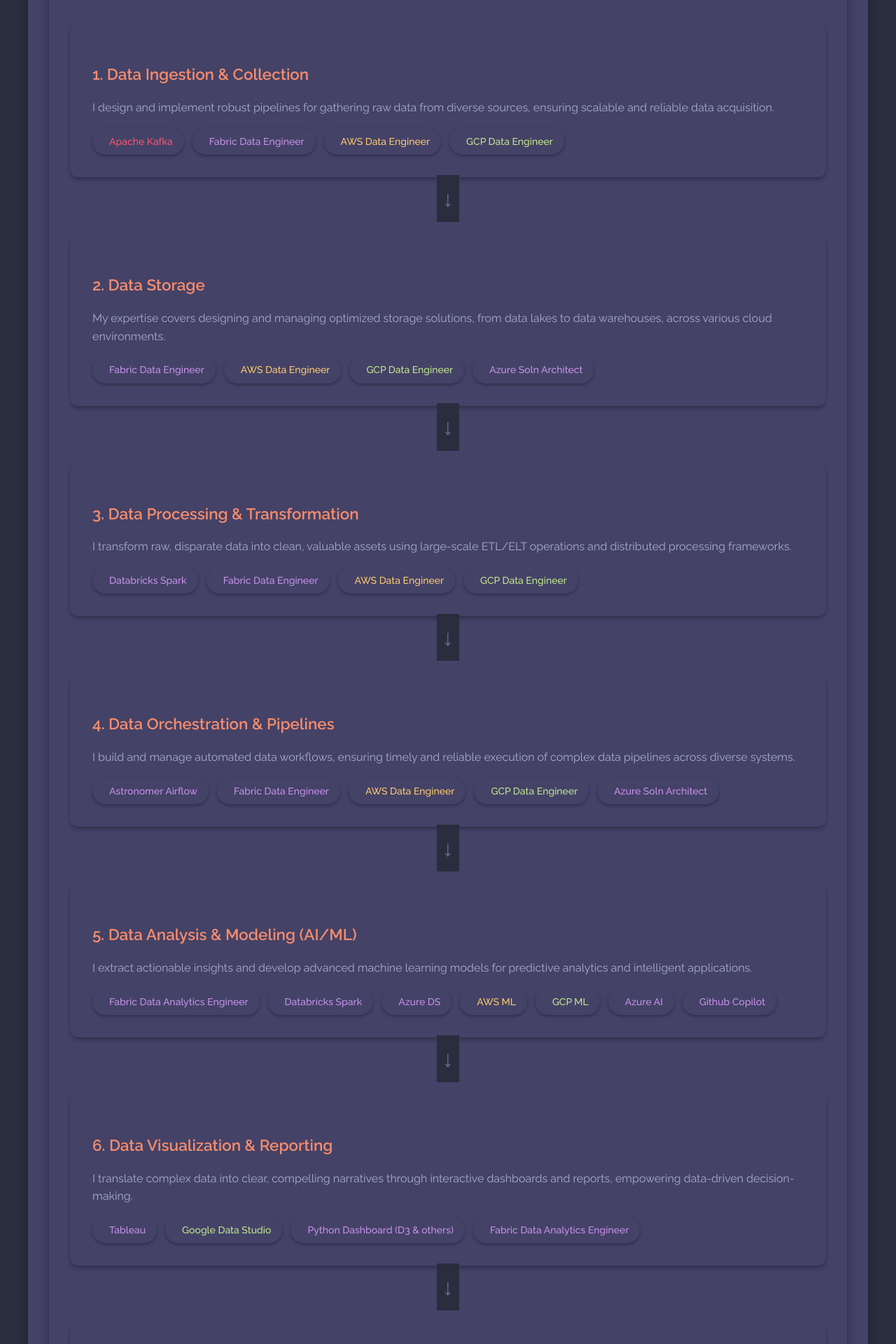
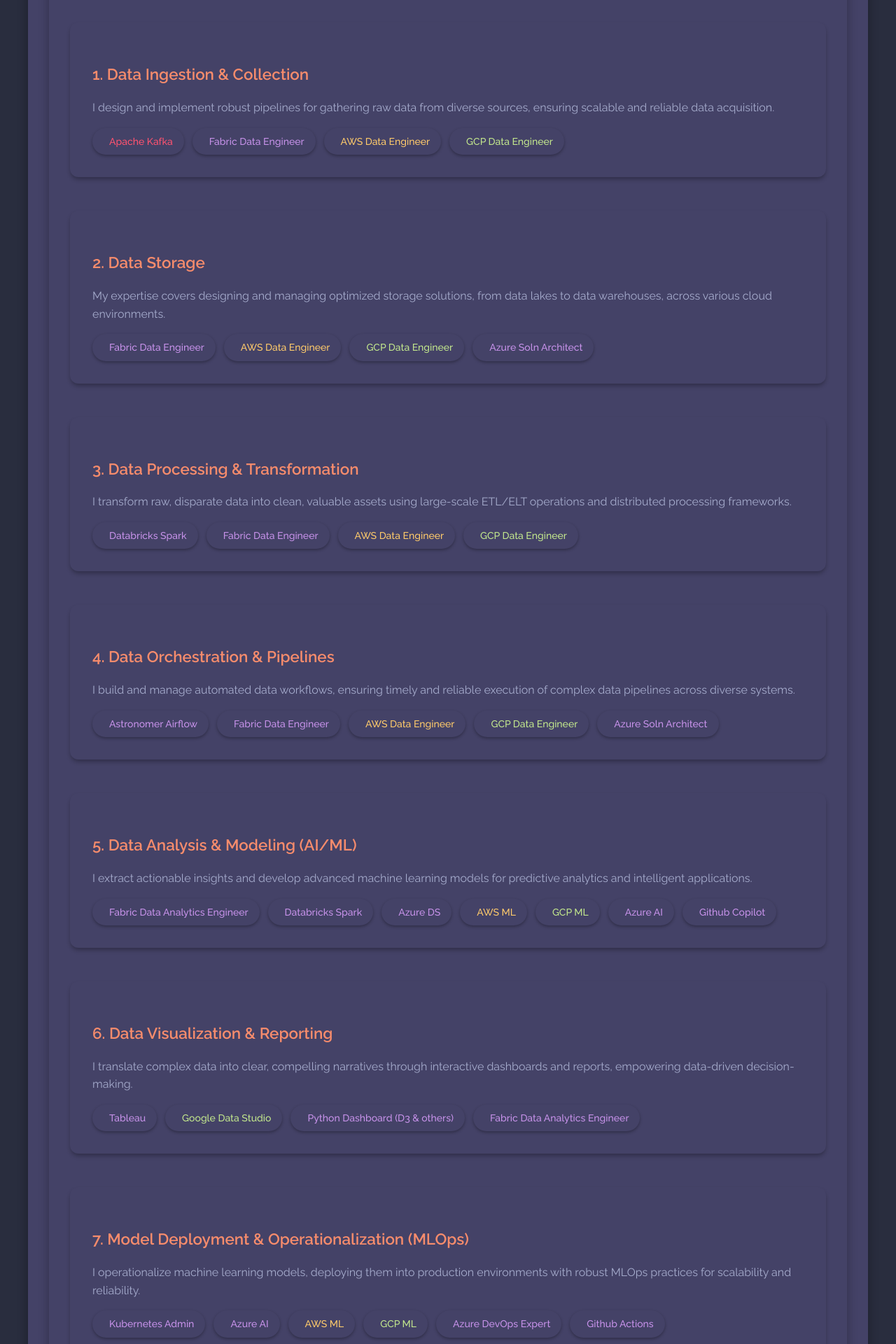
Before and after one commit to brt-rj/barati-dev.github.io, a Jekyll site: the page built from skills.html, in a window 1280 px wide. Shown: the part 540-2460 px from the top of the page at 70% size. Built offline with Jekyll 4.4.1, drawn with Linux system fonts in a browser that asks for light colours.

```diff
--- a/assets/css/style.scss
+++ b/assets/css/style.scss
@@ -689,7 +689,7 @@ ul li::before {
     background-color: $surface-color;
     border-radius: 0.75rem;
     padding: 2rem;
-    margin-bottom: 2rem;
+    margin-bottom: 3rem; // Increased margin to create spacing between steps
     box-shadow: 0 4px 6px -1px $shadow-color;
     transition: transform 0.3s ease, box-shadow 0.3s ease;
     position: relative;
@@ -704,37 +704,6 @@ ul li::before {
         flex-wrap: wrap;
         gap: 0.75rem;
         margin-top: 1rem;
-    }
-}
-
-.flow-arrow {
-    text-align: center;
-    font-size: 2rem;
-    color: $text-secondary;
-    margin: 1rem auto;
-    width: 100%;
-    position: relative;
-    height: 2rem;
-
-    &::before {
-        content: '';
-        position: absolute;
-        left: 50%;
-        top: 0;
-        bottom: 0;
-        width: 2px;
-        background-color: $border-color;
-        transform: translateX(-50%);
-    }
-
-    &::after {
-        content: '↓';
-        position: absolute;
-        left: 50%;
-        bottom: 0;
-        transform: translateX(-50%);
-        background-color: $bg-color;
-        padding: 0.5rem;
     }
 }
 
--- a/skills.html
+++ b/skills.html
@@ -32,7 +32,6 @@ permalink: /skills/
                     </span>
                 </div>
             </div>
-            <div class="flow-arrow"></div>
 
             <div class="flow-step">
                 <h3 class="text-xl font-bold">2. Data Storage</h3>
@@ -52,7 +51,6 @@ permalink: /skills/
                     </span>
                 </div>
             </div>
-            <div class="flow-arrow"></div>
 
             <div class="flow-step">
                 <h3 class="text-xl font-bold">3. Data Processing & Transformation</h3>
@@ -72,7 +70,6 @@ permalink: /skills/
                     </span>
                 </div>
             </div>
-            <div class="flow-arrow"></div>
 
             <div class="flow-step">
                 <h3 class="text-xl font-bold">4. Data Orchestration & Pipelines</h3>
@@ -95,7 +92,6 @@ permalink: /skills/
                     </span>
                 </div>
             </div>
-            <div class="flow-arrow"></div>
 
             <div class="flow-step">
                 <h3 class="text-xl font-bold">5. Data Analysis & Modeling (AI/ML)</h3>
@@ -124,7 +120,6 @@ permalink: /skills/
                     </span>
                 </div>
             </div>
-            <div class="flow-arrow"></div>
 
             <div class="flow-step">
                 <h3 class="text-xl font-bold">6. Data Visualization & Reporting</h3>
@@ -144,7 +139,6 @@ permalink: /skills/
                     </span>
                 </div>
             </div>
-            <div class="flow-arrow"></div>
 
             <div class="flow-step">
                 <h3 class="text-xl font-bold">7. Model Deployment & Operationalization (MLOps)</h3>
@@ -170,7 +164,6 @@ permalink: /skills/
                     </span>
                 </div>
             </div>
-            <div class="flow-arrow"></div>
 
             <div class="flow-step">
                 <h3 class="text-xl font-bold">8. Monitoring & Governance</h3>
@@ -190,7 +183,6 @@ permalink: /skills/
                     </span>
                 </div>
             </div>
-            <div class="flow-arrow"></div>
 
             <div class="flow-step">
                 <h3 class="text-xl font-bold">9. DevOps & CI/CD</h3>
@@ -215,3 +207,11 @@ permalink: /skills/
 </div>
     </section>
 </div>
+                    </span>
+                </div>
+            </div>
+        </div>
+    </section>
+</div>
+    </section>
+</div>
```
Also changed, not shown: resume.md (+1 -1 lines), .github/workflows/build-and-deploy-barati-dev.yml.
